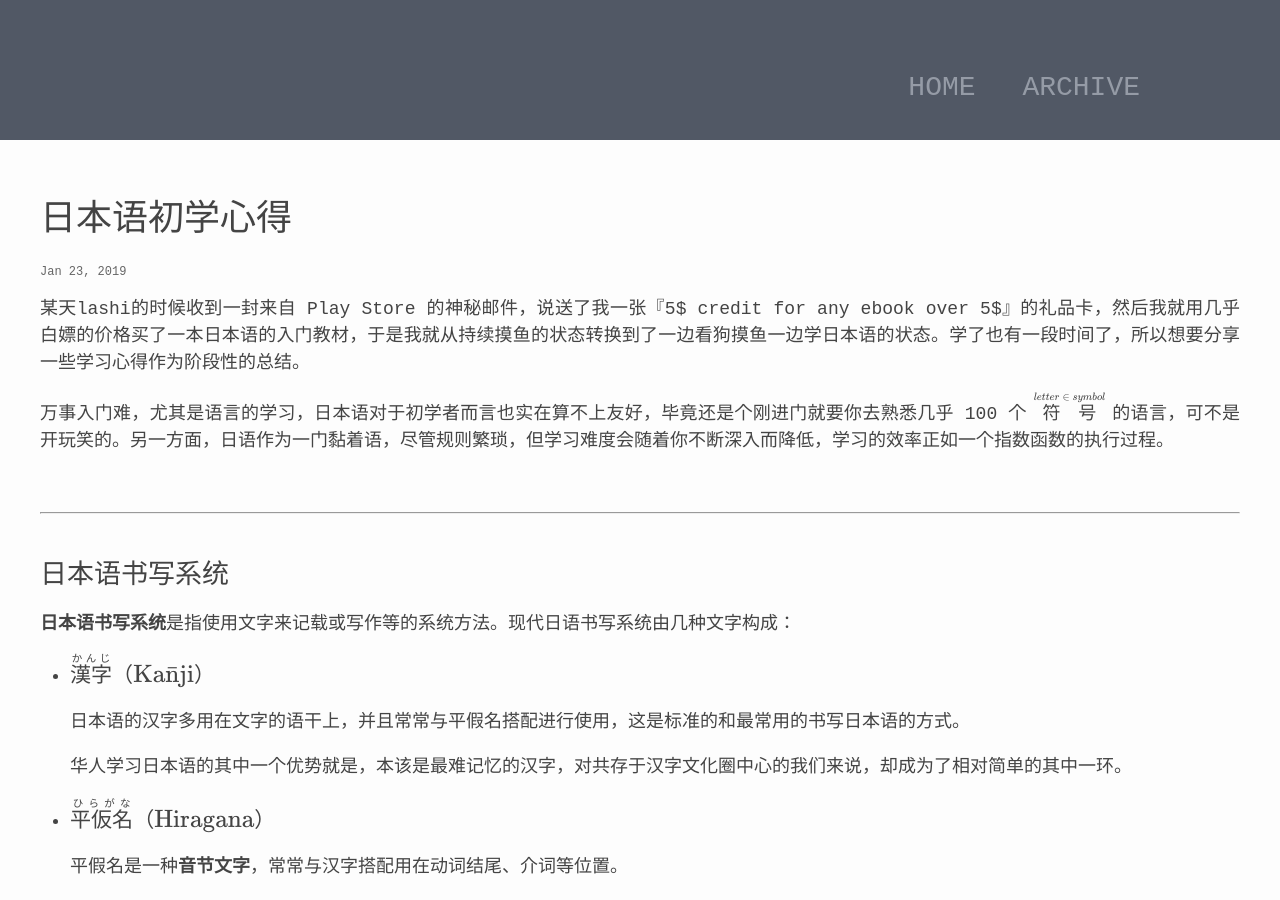
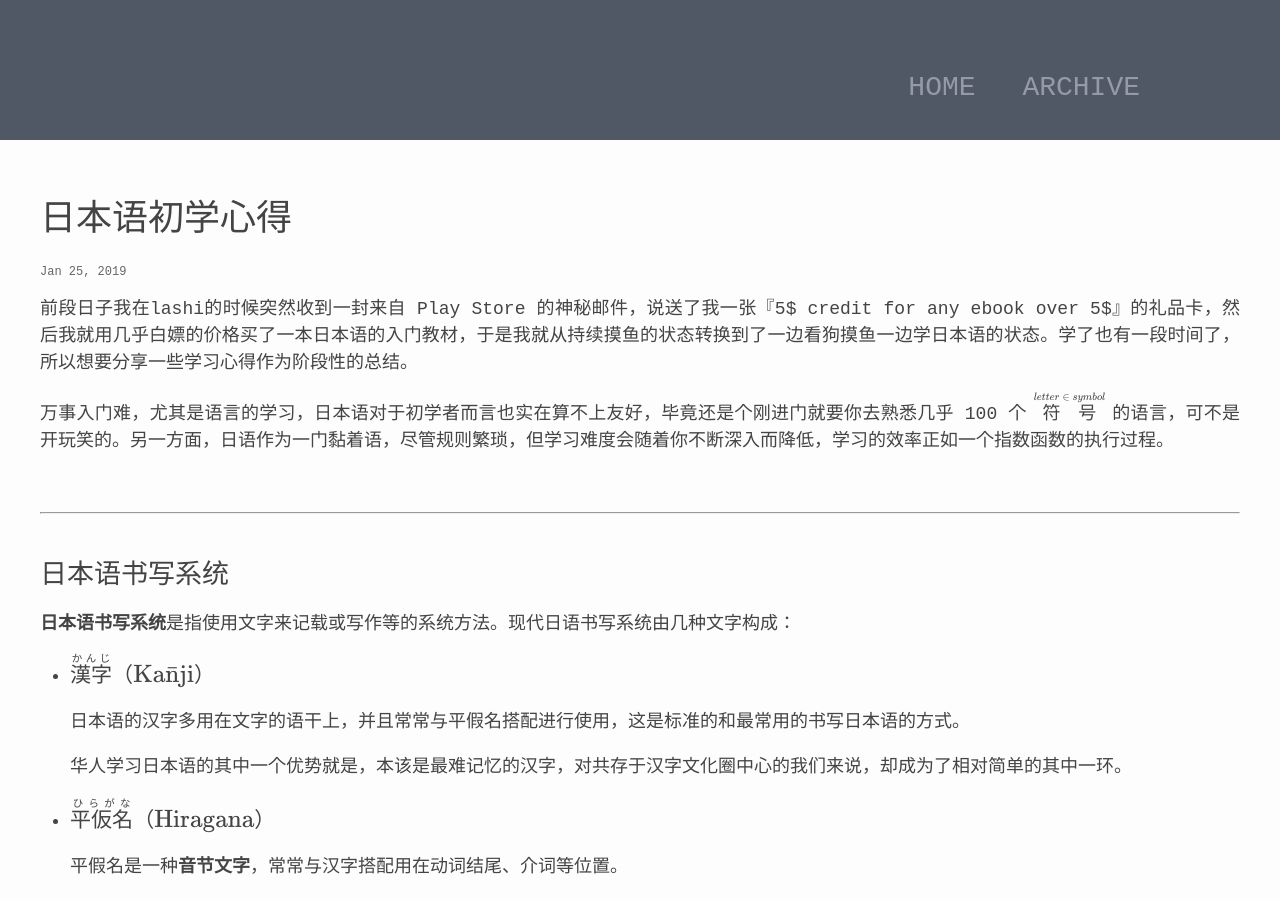
Before and after one commit to ldcc/ldcc.github.io, a Jekyll site: the page built from _posts/2019-01-24-syntax-japanese.md, in a window 1280 px wide and 900 px high. Built offline with Jekyll 4.4.1, drawn with Linux system fonts in a browser that asks for light colours; formulas are drawn with MathJax 3.

Commit message:
syntax-jp beta2

```diff
--- a/_posts/2019-01-24-syntax-japanese.md
+++ b/_posts/2019-01-24-syntax-japanese.md
@@ -2,10 +2,10 @@
 layout: post
 title: 日本语初学心得
 category: LANG
-date: 2019-01-23
+date: 2019-01-25
 ---
 
-某天lashi的时候收到一封来自 Play Store 的神秘邮件，说送了我一张『5$ credit for any ebook over 5$』的礼品卡，然后我就用几乎白嫖的价格买了一本日本语的入门教材，于是我就从持续摸鱼的状态转换到了一边看狗摸鱼一边学日本语的状态。学了也有一段时间了，所以想要分享一些学习心得作为阶段性的总结。
+前段日子我在lashi的时候突然收到一封来自 Play Store 的神秘邮件，说送了我一张『5$ credit for any ebook over 5$』的礼品卡，然后我就用几乎白嫖的价格买了一本日本语的入门教材，于是我就从持续摸鱼的状态转换到了一边看狗摸鱼一边学日本语的状态。学了也有一段时间了，所以想要分享一些学习心得作为阶段性的总结。
 
 万事入门难，尤其是语言的学习，日本语对于初学者而言也实在算不上友好，毕竟还是个刚进门就要你去熟悉几乎 100 个
 <ruby>符号<rt>$$letter \in symbol$$</rt></ruby>
```
